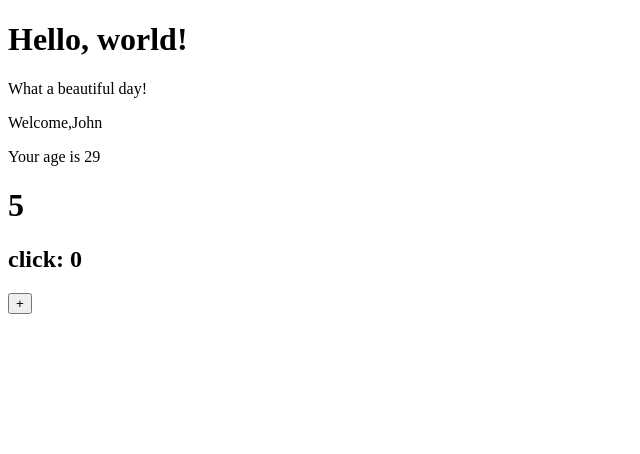
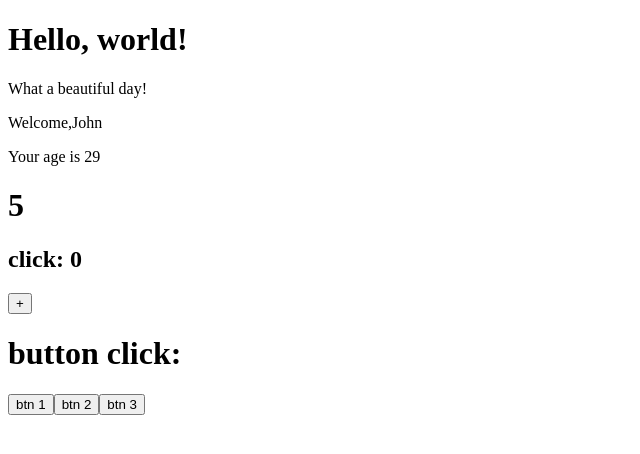
Before and after one commit to Parry93/react-exercises, a React (Create React App) app: page / in a window 1280 px wide. Shown: the top 454 px of the page, without its empty margins (0-640 px from the left). Built offline with nearby package versions, Linux system fonts and the light colour scheme.

Commit message:
events-03

```diff
--- a/src/App.js
+++ b/src/App.js
@@ -1,22 +1,22 @@
 import React from "react";
-import CliclCounter from "./ClickCounter";
+import ClickCounter from "./ClickCounter";
+import ClickTracker from "./ClickTracker";
 import Counter from "./Counter";
 import Hello from "./Hello";
 import Welcome from "./Welcome";
 
-
 Welcome.defaultProps = {
-    name: "John",
-
+  name: "John",
 };
 class App extends React.Component {
   render() {
     return (
       <div>
         <Hello />
-        <Welcome age= {29} />
-        <Counter   initValue={0} setIncrement={+1} setInterval={1000}/>
-        <CliclCounter />
+        <Welcome age={29} />{" "}
+        <Counter initValue={0} setIncrement={+1} setInterval={1000} />{" "}
+        <ClickCounter />
+        <ClickTracker />
       </div>
     );
   }
--- /dev/null
+++ b/src/ClickTracker.js
@@ -0,0 +1,28 @@
+import React from "react";
+
+class ClickTracker extends React.Component {
+
+
+  state = { button: ""};
+
+  handlerBtn = (event) => {
+    this.setState(() => {
+      return {
+        button: event.target.name,
+      };
+    });
+  };
+  render() {
+    return (
+      <div>
+        <h1>button click: {this.state.button}</h1>
+        <button name="btn 1" onClick={this.handlerBtn}>btn 1</button>
+        <button name="btn 2" onClick={this.handlerBtn}>btn 2</button>
+        <button name="btn 3" onClick={this.handlerBtn}>btn 3</button>
+      </div>
+    );
+  }
+}
+
+
+export default ClickTracker;
```
